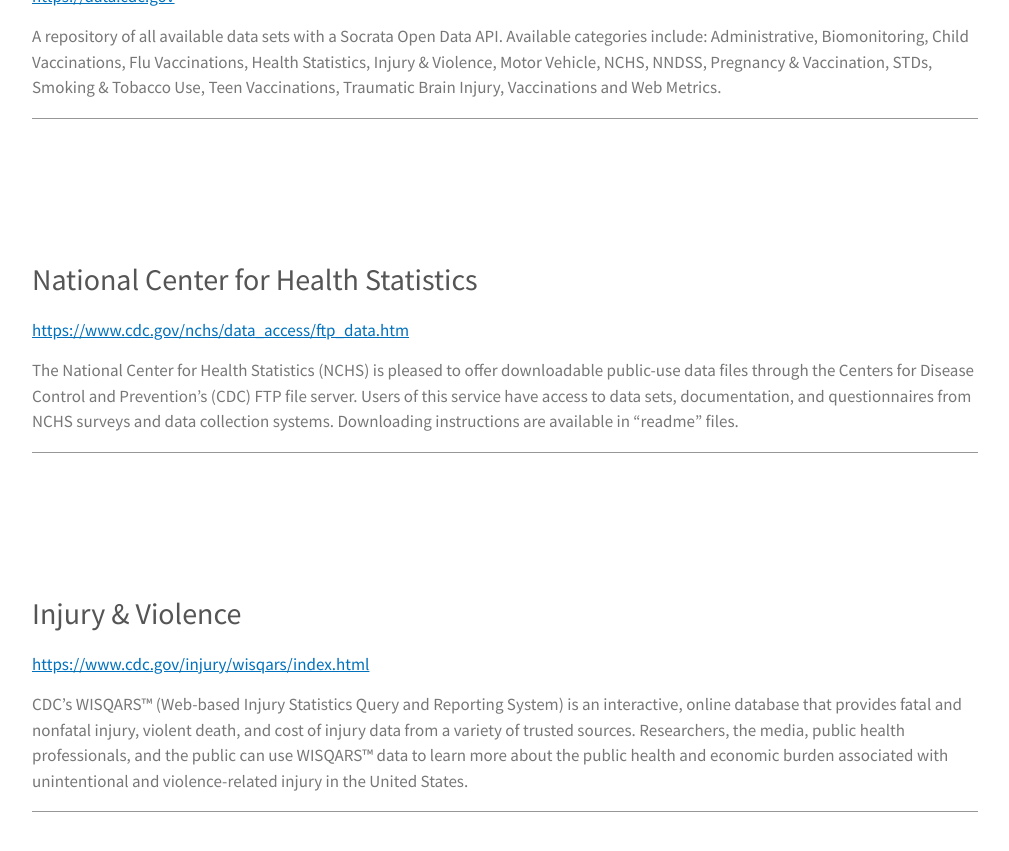
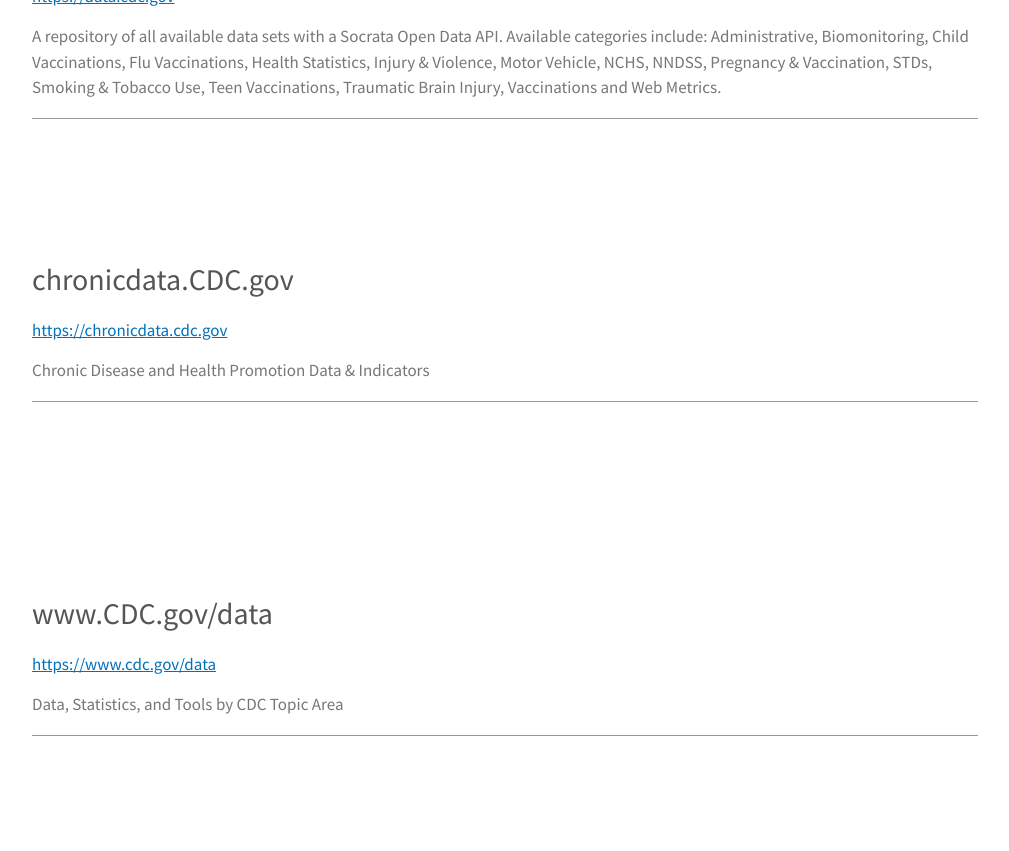
Before and after one commit to CDCgov/opencdc, a Jekyll site: the page built from pages/data.html, in a window 1280 px wide and 900 px high, scrolled down 459 px. Shown: the top 851 px of the window, without its empty margins (135-1144 px from the left). Built offline with Jekyll 4.4.1, drawn with Linux system fonts in a browser that asks for light colours; nearby versions of some CDN libraries; some of the changed text lies outside the part shown.

Commit message:
Added chronic data, tracking, data tools,

```diff
--- a/_data/data.yml
+++ b/_data/data.yml
@@ -2,6 +2,14 @@
   id: data-cdc-gov
   url: https://data.cdc.gov
   tagline: "A repository of all available data sets with a Socrata Open Data API. Available categories include: Administrative, Biomonitoring, Child Vaccinations, Flu Vaccinations, Health Statistics, Injury & Violence, Motor Vehicle, NCHS, NNDSS, Pregnancy & Vaccination, STDs, Smoking & Tobacco Use, Teen Vaccinations, Traumatic Brain Injury, Vaccinations and Web Metrics."
+- title: chronicdata.CDC.gov
+  id: chronicdata-cdc-gov
+  url: https://chronicdata.cdc.gov
+  tagline: "Chronic Disease and Health Promotion Data & Indicators"
+- title: www.CDC.gov/data
+  id: cdc-gov-data-tools
+  url: https://www.cdc.gov/data
+  tagline: "Data, Statistics, and Tools by CDC Topic Area"
 - title: National Center for Health Statistics
   id: nchs
   url: https://www.cdc.gov/nchs/data_access/ftp_data.htm
@@ -26,3 +34,7 @@
   id: web-metrics
   url: https://www.cdc.gov/metrics/
   tagline: CDC Digital Media Metrics are made available with CDC.gov, Mobile and CDC.gov Satisfaction Scores.
+- title: Tracking Network
+  id: tracking-network
+  url: https://ephtracking.cdc.gov/download
+  tagline: CDC National Environmental Public Health Tracking Network downloadable data sets.
```
